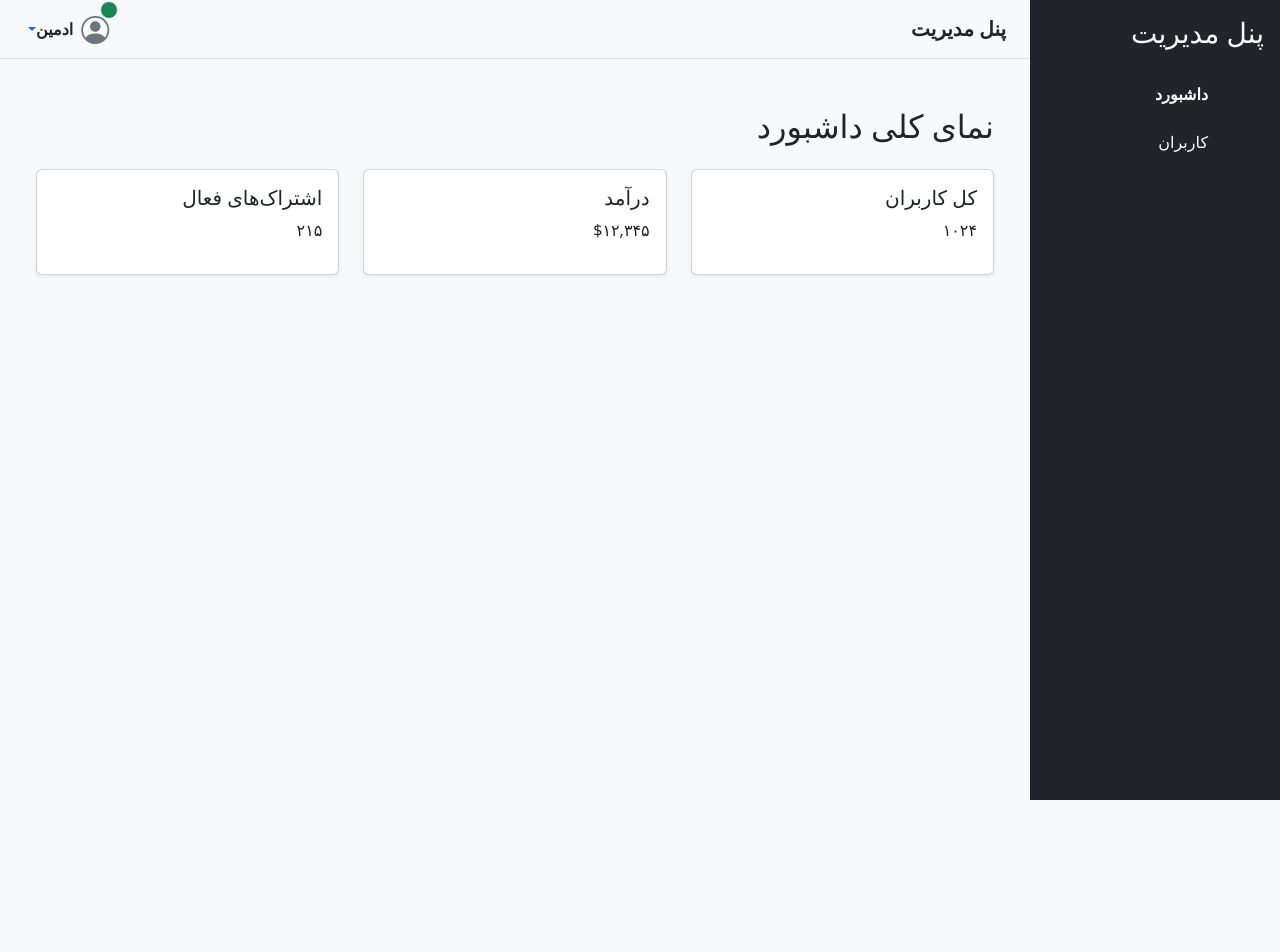
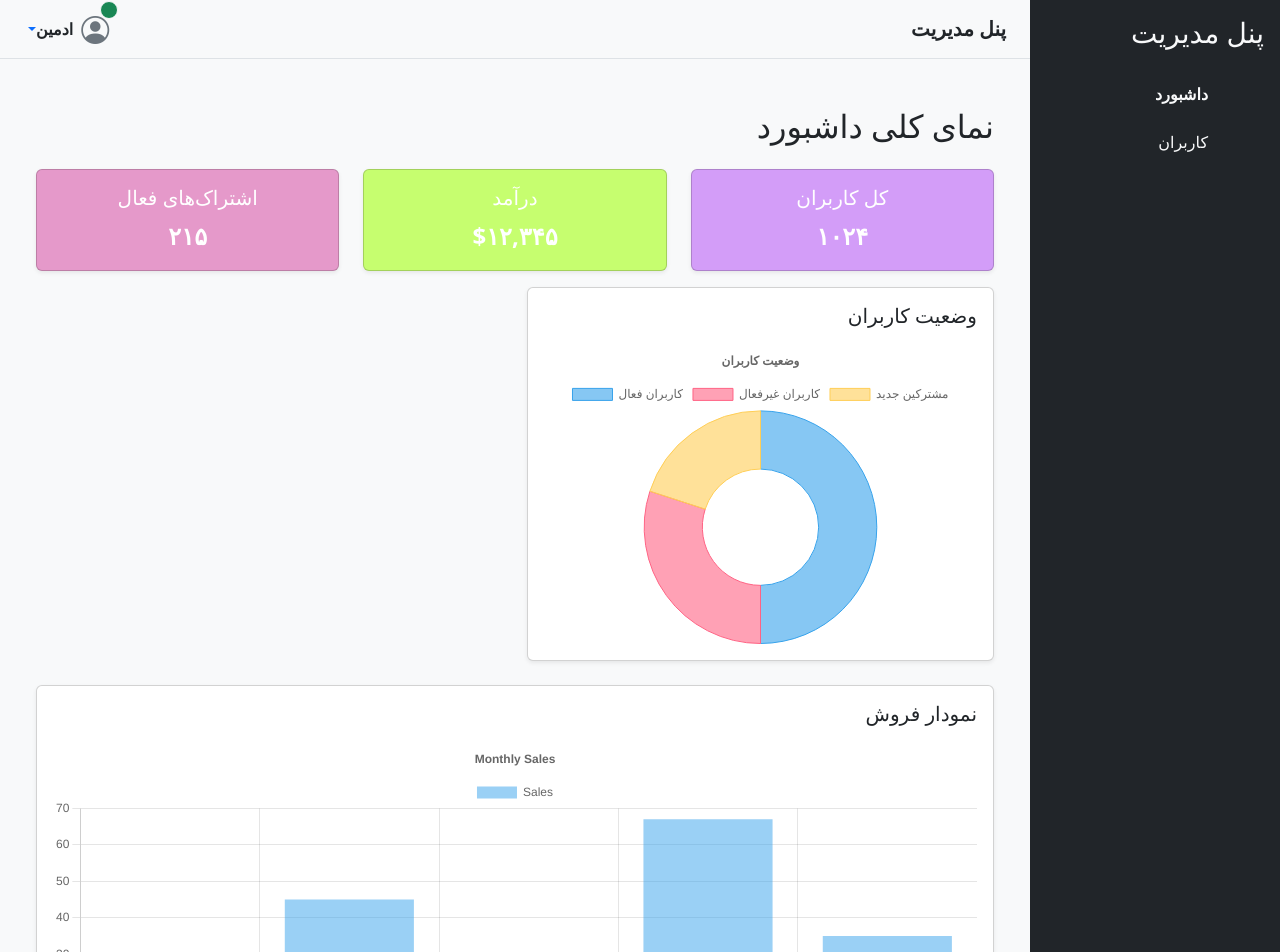
Before and after one commit to abbasimehdi/panel, a React (Vite) app: page /admin/dashboard in a window 1280 px wide. Shown: the top 952 px of the page. Before the commit the page ends 800 px from the top, so only its background shows below. Built offline with nearby package versions, Linux system fonts and the light colour scheme.

Commit message:
Add dashboard report details

```diff
--- a/package.json
+++ b/package.json
@@ -14,8 +14,10 @@
     "axios": "^1.13.2",
     "bootstrap": "^5.3.8",
     "bootstrap-icons": "^1.13.1",
+    "chart.js": "^4.5.1",
     "jalaali-js": "^1.2.8",
     "react": "^19.2.0",
+    "react-chartjs-2": "^5.3.1",
     "react-dom": "^19.2.0",
     "react-router-dom": "^7.9.5",
     "react-toastify": "^11.0.5"
--- /dev/null
+++ b/src/admin/components/AeaChart.jsx
@@ -0,0 +1,62 @@
+import React from "react";
+import {
+  Chart as ChartJS,
+  CategoryScale,
+  LinearScale,
+  PointElement,
+  LineElement,
+  Title,
+  Tooltip,
+  Legend,
+  Filler,
+} from "chart.js";
+import { Line } from "react-chartjs-2";
+
+// Register Chart.js components
+ChartJS.register(
+  CategoryScale,
+  LinearScale,
+  PointElement,
+  LineElement,
+  Title,
+  Tooltip,
+  Legend,
+  Filler
+);
+
+const AreaChart = ({ data, options, minHeight = 350 }) => {
+  // Default example data
+  const defaultData = {
+    labels: ["January", "February", "March", "April", "May", "June"],
+    datasets: [
+      {
+        label: "درآمد ماهانه",
+        data: [300, 500, 400, 700, 600, 800],
+        fill: true, // This creates the area under the line
+        backgroundColor: "rgba(54, 162, 235, 0.2)",
+        borderColor: "rgba(54, 162, 235, 1)",
+        tension: 0.4, // smooth curve
+      },
+    ],
+  };
+
+  const defaultOptions = {
+    responsive: true,
+    maintainAspectRatio: false,
+    plugins: {
+      legend: { position: "top" },
+      title: { display: true, text: "نمودار درآمد ماهانه" },
+    },
+    scales: {
+      y: { beginAtZero: true },
+    },
+  };
+
+  return (
+    <div style={{ minHeight: `${minHeight}px`, width: "100%" }}>
+      <Line data={data || defaultData} options={options || defaultOptions} />
+    </div>
+  );
+};
+
+export default AreaChart;
--- /dev/null
+++ b/src/admin/components/Chart.jsx
@@ -0,0 +1,55 @@
+import React from "react";
+import {
+  Chart as ChartJS,
+  CategoryScale,
+  LinearScale,
+  BarElement,
+  Title,
+  Tooltip,
+  Legend,
+} from "chart.js";
+import { Bar } from "react-chartjs-2";
+
+ChartJS.register(CategoryScale, LinearScale, BarElement, Title, Tooltip, Legend);
+
+const Chart = ({ className = "", style = {}, minHeight = 300 }) => {
+  const data = {
+    labels: ["Jan", "Feb", "Mar", "Apr", "May"],
+    datasets: [
+      {
+        label: "Sales",
+        data: [12, 45, 22, 67, 35],
+        backgroundColor: "rgba(54, 162, 235, 0.5)",
+      },
+    ],
+  };
+
+  const options = {
+    responsive: true,
+    maintainAspectRatio: false, // important
+    plugins: {
+      legend: { position: "top" },
+      title: { display: true, text: "Monthly Sales" },
+    },
+    scales: {
+      y: { beginAtZero: true },
+    },
+  };
+
+  // wrapper gives canvas a height to fill; users can override via props
+  const wrapperStyle = {
+    minHeight: `${minHeight}px`,
+    width: "100%",
+    ...style,
+  };
+
+  return (
+    <div className={`${className}`}>
+      <div style={wrapperStyle}>
+        <Bar data={data} options={options} />
+      </div>
+    </div>
+  );
+};
+
+export default Chart;
--- /dev/null
+++ b/src/admin/components/CircleChart.jsx
@@ -0,0 +1,53 @@
+import React from "react";
+import {
+  Chart as ChartJS,
+  ArcElement,
+  Tooltip,
+  Legend,
+  Title,
+} from "chart.js";
+import { Doughnut } from "react-chartjs-2";
+
+// Register Chart.js components
+ChartJS.register(ArcElement, Tooltip, Legend, Title);
+
+const CircleChart = ({ data, options, minHeight = 300 }) => {
+  // Default example data
+  const defaultData = {
+    labels: ["کاربران فعال", "کاربران غیرفعال", "مشترکین جدید"],
+    datasets: [
+      {
+        label: "کاربران",
+        data: [50, 30, 20],
+        backgroundColor: [
+          "rgba(54, 162, 235, 0.6)",
+          "rgba(255, 99, 132, 0.6)",
+          "rgba(255, 206, 86, 0.6)",
+        ],
+        borderColor: [
+          "rgba(54, 162, 235, 1)",
+          "rgba(255, 99, 132, 1)",
+          "rgba(255, 206, 86, 1)",
+        ],
+        borderWidth: 1,
+      },
+    ],
+  };
+
+  const defaultOptions = {
+    responsive: true,
+    maintainAspectRatio: false,
+    plugins: {
+      legend: { position: "top" },
+      title: { display: true, text: "وضعیت کاربران" },
+    },
+  };
+
+  return (
+    <div style={{ minHeight: `${minHeight}px`, width: "100%" }}>
+      <Doughnut data={data || defaultData} options={options || defaultOptions} />
+    </div>
+  );
+};
+
+export default CircleChart;
--- a/src/admin/components/Dashboard.jsx
+++ b/src/admin/components/Dashboard.jsx
@@ -1,31 +1,52 @@
 import React from "react";
+import SummaryCard from "./SummaryCard.jsx";
+import ChartComponent from "./Chart.jsx";
+import AreaChart from "./AeaChart.jsx";
+import CircleChart from "./CircleChart.jsx";
 
 const Dashboard = () => {
   return (
     <div className="container-fluid" dir="rtl">
       <h2 className="my-4">نمای کلی داشبورد</h2>
+
+      {/* Summary Cards */}
       <div className="row">
-        <div className="col-md-4 mb-3">
+        <SummaryCard title="کل کاربران" value="۱۰۲۴" />
+        <SummaryCard title="درآمد" value="$۱۲,۳۴۵" />
+        <SummaryCard title="اشتراک‌های فعال" value="۲۱۵" />
+      </div>
+
+      {/* Circle Chart after summary cards */}
+      <div className="row">
+        <div className="col-12 col-md-6 mb-4">
           <div className="card shadow-sm">
             <div className="card-body">
-              <h5>کل کاربران</h5>
-              <p>۱۰۲۴</p>
+              <h5 className="mb-3">وضعیت کاربران</h5>
+              <CircleChart minHeight={300} />
             </div>
           </div>
         </div>
-        <div className="col-md-4 mb-3">
+      </div>
+
+      {/* Bar Chart */}
+      <div className="row">
+        <div className="col-12 mb-4">
           <div className="card shadow-sm">
             <div className="card-body">
-              <h5>درآمد</h5>
-              <p>$۱۲,۳۴۵</p>
+              <h5 className="mb-3">نمودار فروش</h5>
+              <ChartComponent minHeight={350} />
             </div>
           </div>
         </div>
-        <div className="col-md-4 mb-3">
+      </div>
+
+      {/* Area Chart */}
+      <div className="row">
+        <div className="col-12 mb-4">
           <div className="card shadow-sm">
             <div className="card-body">
-              <h5>اشتراک‌های فعال</h5>
-              <p>۲۱۵</p>
+              <h5 className="mb-3">نمودار درآمد ماهانه</h5>
+              <AreaChart minHeight={350} />
             </div>
           </div>
         </div>
--- a/src/admin/components/Navbar.jsx
+++ b/src/admin/components/Navbar.jsx
@@ -3,7 +3,14 @@ import { NavLink } from "react-router-dom";
 
 const Sidebar = () => {
   return (
-    <div className="bg-dark text-light vh-100 p-3" style={{ width: "250px" }}>
+    <div
+      className="bg-dark text-light p-3"
+      style={{
+        width: "250px",
+        minHeight: "100vh",   // ensures full viewport height
+        overflowY: "auto",    // scrollable if content grows
+      }}
+    >
       <h3 className="mb-4">پنل مدیریت</h3>
       <ul className="nav flex-column">
         <li className="nav-item mb-2">
--- /dev/null
+++ b/src/admin/components/SummaryCard.jsx
@@ -0,0 +1,29 @@
+import React from "react";
+
+const SummaryCard = ({ title, value }) => {
+  // Function to generate a random pastel color
+  const getRandomColor = () => {
+    const r = Math.floor(Math.random() * 156 + 100); // 100-255
+    const g = Math.floor(Math.random() * 156 + 100);
+    const b = Math.floor(Math.random() * 156 + 100);
+    return `rgb(${r}, ${g}, ${b})`;
+  };
+
+  const bgColor = getRandomColor();
+
+  return (
+    <div className="col-md-4 mb-3">
+      <div
+        className="card shadow-sm text-center"
+        style={{ backgroundColor: bgColor, color: "#fff" }}
+      >
+        <div className="card-body d-flex flex-column align-items-center justify-content-center">
+          <h5 className="card-title">{title}</h5>
+          <p className="card-text fs-4 fw-bold">{value}</p>
+        </div>
+      </div>
+    </div>
+  );
+};
+
+export default SummaryCard;
```
Also changed, not shown: 1 other file (tests, documents, lock files or other folders).
